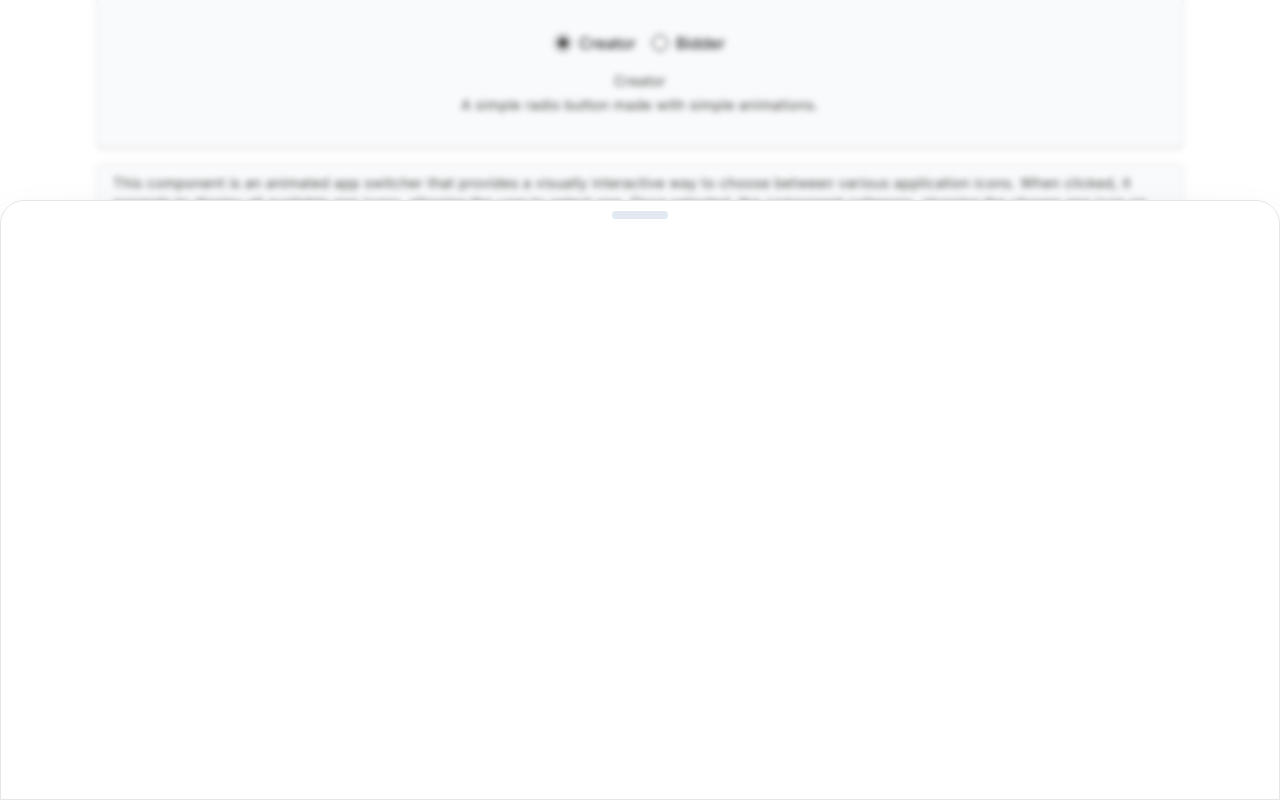
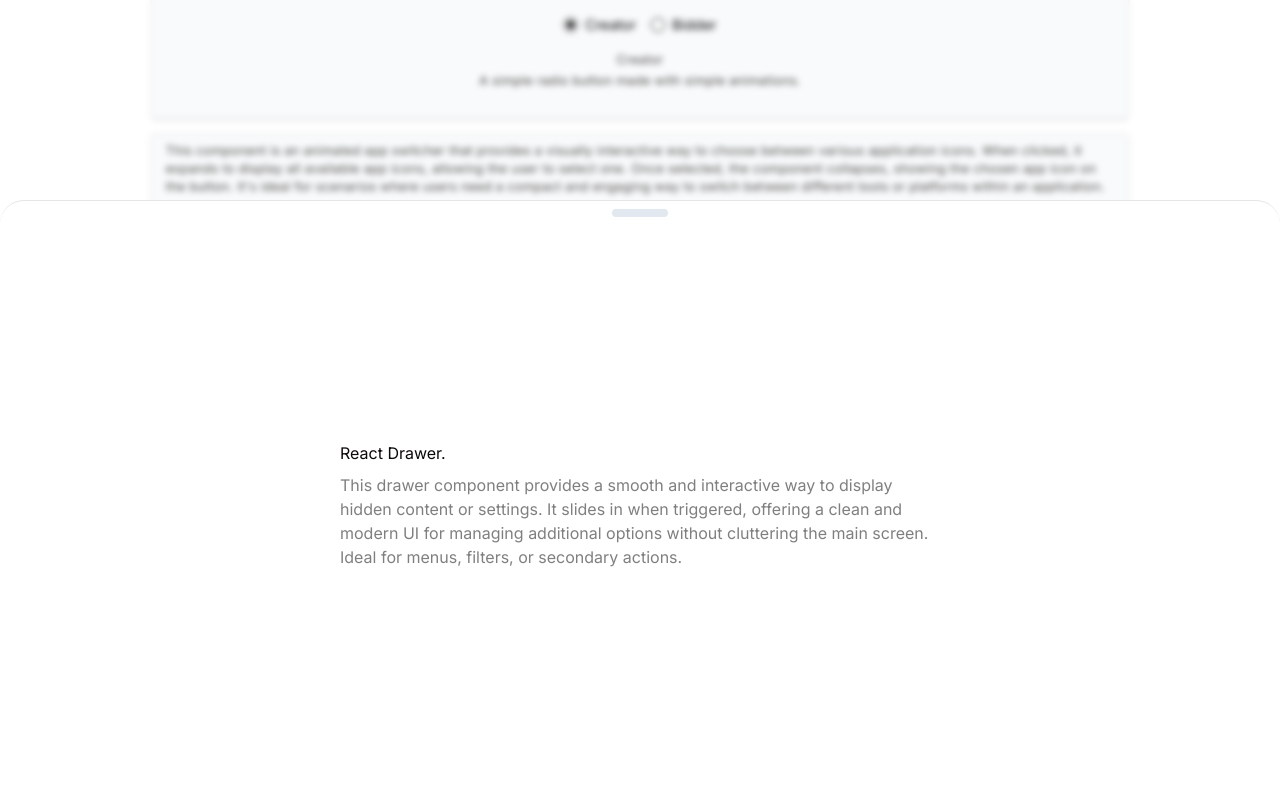
Before and after one commit to prasenjitpawar22/profile-web, a Next.js app: page /components in a window 1280 px wide. Both pictures are taken after a click on the button "Open Drawer". Shown: the part 1134-1934 px from the top of the page. Built offline with nearby package versions, Linux system fonts and the light colour scheme.

Commit message:
week  work

```diff
--- a/components/drawer.tsx
+++ b/components/drawer.tsx
@@ -1,12 +1,38 @@
-import { ComponentPropsWithoutRef, createContext, Dispatch, ElementRef, forwardRef, ReactNode, SetStateAction, useContext, useEffect, useState } from "react";
-import { Root, } from '@radix-ui/react-portal'
-import { useAnimate, useDragControls, useMotionValue, useTransform, motion, Transition, DragControls, AnimationScope, MotionValue, motionValue, animate as framerAnimate } from "framer-motion";
-import useMeasure from "react-use-measure";
-import { Button } from "./ui/button";
-import { Slot } from "@radix-ui/react-slot";
+import {
+  ComponentPropsWithoutRef,
+  createContext,
+  Dispatch,
+  ElementRef,
+  forwardRef,
+  ReactNode,
+  SetStateAction,
+  useCallback,
+  useContext,
+  useEffect,
+  useMemo,
+  useState,
+} from 'react'
+import { Root } from '@radix-ui/react-portal'
+import {
+  useAnimate,
+  useDragControls,
+  useMotionValue,
+  useTransform,
+  motion,
+  Transition,
+  DragControls,
+  AnimationScope,
+  MotionValue,
+  motionValue,
+  animate as framerAnimate,
+  HTMLMotionProps,
+} from 'framer-motion'
+import useMeasure from 'react-use-measure'
+import { Button } from './ui/button'
+import { Slot } from '@radix-ui/react-slot'
 
 interface DrawerContextProps {
-    open: boolean,
+  open: boolean
   setOpen: Dispatch<SetStateAction<boolean>>
   dragControls: DragControls | undefined
   drawerRef: (element: HTMLElement | null) => void
@@ -14,15 +40,15 @@ interface DrawerContextProps {
   y: MotionValue<number>
   scope: AnimationScope<any> | undefined
 }
-export const DrawerContext = createContext<DrawerContextProps>
-    ({
-        open: true, setOpen: () => null, dragControls: undefined,
+export const DrawerContext = createContext<DrawerContextProps>({
+  open: true,
+  setOpen: () => null,
+  dragControls: undefined,
   drawerRef: (element: HTMLOrSVGElement | null) => null,
   height: 0,
   y: motionValue(0),
-        scope: undefined
+  scope: undefined,
 })
-
 
 export const useDrawer = () => {
   const context = useContext(DrawerContext)
@@ -37,9 +63,14 @@ export const DrawerProvider = ({ children }: { children: ReactNode }) => {
   const y = useMotionValue(height)
   const [scope] = useAnimate()
 
-    return <DrawerContext.Provider value={{ open, setOpen, dragControls, drawerRef, height, y, scope }} >
-        {children}
-    </DrawerContext.Provider>
+  const value = useMemo(
+    () => ({ open, setOpen, dragControls, drawerRef, height, y, scope }),
+    [open, setOpen, dragControls, drawerRef, height, y, scope],
+  )
+
+  return (
+    <DrawerContext.Provider value={value}>{children}</DrawerContext.Provider>
+  )
 }
 
 const transition: Transition = {
@@ -47,33 +78,74 @@ const transition: Transition = {
   ease: 'easeIn',
 }
 
-export const Drawer = forwardRef<ElementRef<'div'>, ComponentPropsWithoutRef<'div'>>(({ children, ...props }, ref) => {
-    return <DrawerProvider>
-        <div {...props} className="relative"  >
+export const Drawer = forwardRef<HTMLDivElement, HTMLMotionProps<'div'>>(
+  ({ children, ...props }, ref) => {
+    const { setOpen } = useDrawer()
+
+    return (
+      <DrawerProvider>
+        <motion.div
+          {...props}
+          className='relative'
+          onKeyDown={(e) => {
+            if (e.key === 'Escape') {
+              setOpen(false)
+            }
+          }}>
           {children}
-        </div>
+        </motion.div>
       </DrawerProvider>
-})
+    )
+  },
+)
 
-Drawer.displayName = "Drawer"
+Drawer.displayName = 'Drawer'
 
 const MotionOverlay = motion(Root)
-// // extends AnimationEventHandler<'div'> { }
-interface DrawerOverlayProps extends ComponentPropsWithoutRef<typeof MotionOverlay> {
-    children?: ReactNode;
+interface DrawerOverlayProps
+  extends ComponentPropsWithoutRef<typeof MotionOverlay> {
+  children?: ReactNode
+  transformElement?: string
 }
 
-export const DrawerOverlay = forwardRef<HTMLDivElement, DrawerOverlayProps>(({ ...props }, ref) => {
+export const DrawerOverlay = forwardRef<HTMLDivElement, DrawerOverlayProps>(
+  ({ transformElement, ...props }, ref) => {
     const { handleClose } = useContext(DrawerPortalContext)
     const { scope, y, height } = useDrawer()
 
+    const transformPage = useTransform(
+      y,
+      [0, height],
+      ['scale(0.9)', 'scale(1)'],
+    )
 
-    const transformPage = useTransform(y, [0, height], ['scale(0.9)', 'scale(1)'])
-    const backdropBlur = useTransform(y, [0, height], ['blur(3px)', 'blur(0px)'])
+    const backdropBlur = useTransform(
+      y,
+      [0, height],
+      ['blur(3px)', 'blur(0px)'],
+    )
 
-    return <MotionOverlay
+    useEffect(() => {
+      if (!transformElement) return // Exit if no element is provided
+
+      const element = document.querySelector(transformElement)
+      if (!element || !(element instanceof HTMLElement)) return
+
+      const unsubscribe = transformPage.onChange((value) => {
+        element.style.transform = value
+      })
+
+      return () => {
+        unsubscribe()
+        element.style.transform = '' // Reset transform when unmounted
+      }
+    }, [transformPage, transformElement]) // Added transformElement as a dependency
+
+    return (
+      <MotionOverlay
         ref={scope}
-        className="fixed inset-0"
+        className='fixed inset-0'
+        onPointerDown={(e) => e.stopPropagation()}
         onClick={handleClose}
         style={{
           backdropFilter: backdropBlur,
@@ -81,53 +153,66 @@ export const DrawerOverlay = forwardRef<HTMLDivElement, DrawerOverlayProps>(({ .
         }}
         {...props}
       />
-})
+    )
+  },
+)
 
-DrawerOverlay.displayName = "DrawerOverlay"
+DrawerOverlay.displayName = 'DrawerOverlay'
 
 export interface DrawerTiggerProps extends ComponentPropsWithoutRef<'button'> {
   // asChild?: boolean
   asChild?: boolean
-
 }
 
-export const DrawerTigger = forwardRef<ElementRef<'button'>, DrawerTiggerProps>(({  asChild, ...props }, ref) => {
+export const DrawerTigger = forwardRef<ElementRef<'button'>, DrawerTiggerProps>(
+  ({ asChild, ...props }, ref) => {
     const { setOpen, open } = useDrawer()
-    const Comp = asChild ? Slot : "button"
+    const Comp = asChild ? Slot : 'button'
 
     useEffect(() => {
       if (open) {
-            document.body.style.overflow = "hidden"; // Disable scrolling
-            document.body.style.position = "relative"; // Disable scrolling
+        document.body.style.overflow = 'hidden' // Disable scrolling
+        document.body.style.position = 'relative' // Disable scrolling
       } else {
-            document.body.style.overflow = ""; // Re-enable scrolling
-            document.body.style.position = ""; // Disable scrolling
+        document.body.style.overflow = '' // Re-enable scrolling
+        document.body.style.position = '' // Disable scrolling
       }
 
       return () => {
-            document.body.style.overflow = ""; // Cleanup when component unmounts
-        };
-    }, [open]);
+        document.body.style.overflow = '' // Cleanup when component unmounts
+      }
+    }, [open])
 
-    return <Comp ref={ref} {...props} onClick={() => {
+    return (
+      <Comp
+        ref={ref}
+        {...props}
+        onClick={() => {
           setOpen(true)
-    }}/>
-})
+        }}
+      />
+    )
+  },
+)
 
-DrawerTigger.displayName = "DrawerTigger"
+DrawerTigger.displayName = 'DrawerTigger'
 
 const MotionPortal = motion(Root)
-interface DrawerPortalProps extends ComponentPropsWithoutRef<typeof MotionPortal> {
-    children?: ReactNode;
+interface DrawerPortalProps
+  extends ComponentPropsWithoutRef<typeof MotionPortal> {
+  children?: ReactNode
 }
 
-const DrawerPortalContext = createContext<{ handleClose: () => Promise<void> }>({ handleClose: () => Promise.resolve() })
+const DrawerPortalContext = createContext<{ handleClose: () => Promise<void> }>(
+  { handleClose: () => Promise.resolve() },
+)
 
-export const DrawerPortal = forwardRef<ElementRef<'div'>, DrawerPortalProps>(({ children, ...props }, ref) => {
+export const DrawerPortal = forwardRef<ElementRef<'div'>, DrawerPortalProps>(
+  ({ children, ...props }, ref) => {
     const { drawerRef, height, setOpen, y, open, scope } = useDrawer()
     const dragControls = useDragControls()
 
-    const handleClose = async () => {
+    const handleClose = useCallback(async () => {
       framerAnimate(scope?.current, { opacity: [1, 0] })
 
       const yStart = typeof y.get() === 'number' ? y.get() : 0
@@ -138,9 +223,10 @@ export const DrawerPortal = forwardRef<ElementRef<'div'>, DrawerPortalProps>(({
 
       y.set(height)
       setOpen(false)
-    }
+    }, [height, scope])
 
-    return open && (
+    return (
+      open && (
         <MotionPortal
           id='drawer'
           ref={drawerRef}
@@ -150,20 +236,28 @@ export const DrawerPortal = forwardRef<ElementRef<'div'>, DrawerPortalProps>(({
           drag='y'
           dragControls={dragControls}
           transition={transition}
-            dragListener={false}
+          // dragListener={false}
+          // style={{ touchAction: 'none' }}
+          onPointerDown={(e) => dragControls?.start(e)}
           dragConstraints={{ top: 0, bottom: 0 }}
-            dragElastic={{ top: 0, bottom: 1 }}
-            style={{ y }}
+          dragElastic={{ top: 0.2, bottom: 1 }}
+          style={{ y, touchAction: 'none' }}
           onDragEnd={() => {
             if (y.get() >= 150) {
               handleClose()
             }
           }}
-            className='absolute shadow-2xl border bottom-0 h-[75vh] w-full overflow-hidden bg-white rounded-t-3xl z-[9999]'
+          onKeyDown={(e) => {
+            if (e.key === 'Escape') {
+              handleClose()
+            }
+          }}
+          className="fixed border-t bottom-0 h-[75vh] w-full overflow-hidden bg-white rounded-t-3xl z-[9999]
+          after:content-[''] after:absolute p-2 after:top-[100%] after:left-0 after:right-0 after:h-[200%] flex flex-col"
           {...props}>
           <DrawerPortalContext.Provider value={{ handleClose }}>
             <motion.span
-                    style={{ touchAction: "none" }}
+              style={{ touchAction: 'none' }}
               onPointerDown={(e) => dragControls?.start(e)}
               className='w-full inline-flex items-center justify-center'>
               <span className='h-2 w-14 rounded-full bg-slate-200'></span>
@@ -172,29 +266,52 @@ export const DrawerPortal = forwardRef<ElementRef<'div'>, DrawerPortalProps>(({
           </DrawerPortalContext.Provider>
         </MotionPortal>
       )
-})
+    )
+  },
+)
 
-DrawerPortal.displayName = "DrawerPortal"
+DrawerPortal.displayName = 'DrawerPortal'
 
-export const DrawerContent = forwardRef<ElementRef<'div'>, ComponentPropsWithoutRef<'div'>>(({ ...props }, ref) => {
-    return <div
+export const DrawerContent = forwardRef<HTMLDivElement, HTMLMotionProps<'div'>>(
+  ({ ...props }, ref) => {
+    const { dragControls } = useDrawer()
+
+    return (
+      <motion.div
         ref={ref}
+        style={{ touchAction: 'none' }}
+        onPointerDown={(e) => {
+          dragControls?.start(e)
+        }}
         {...props}
-    ></div>
-})
+      />
+    )
+  },
+)
 
-DrawerContent.displayName = "DrawerContent"
+DrawerContent.displayName = 'DrawerContent'
 
 export const DrawerComp = () => {
-    return <Drawer>
-        <DrawerTigger asChild >
+  return (
+    <Drawer>
+      <DrawerTigger asChild>
         <Button>Open Drawer</Button>
       </DrawerTigger>
       <DrawerPortal>
-            <DrawerOverlay />
-            <DrawerContent className="text-center">
+        <DrawerOverlay transformElement='main' />
+        <DrawerContent className='w-full items-center flex-col flex justify-center overflow-y-auto h-full'>
+          <div className='md:max-w-[600px] max-w-80'>
+            <p className='text-md mb-2'>React Drawer.</p>
+            <p className='text-md text-black/[.5]'>
+              This drawer component provides a smooth and interactive way to
+              display hidden content or settings. It slides in when triggered,
+              offering a clean and modern UI for managing additional options
+              without cluttering the main screen. Ideal for menus, filters, or
+              secondary actions.
+            </p>
+          </div>
         </DrawerContent>
       </DrawerPortal>
     </Drawer>
-
+  )
 }
```
Lines whose indentation alone changed are shown as unchanged.
